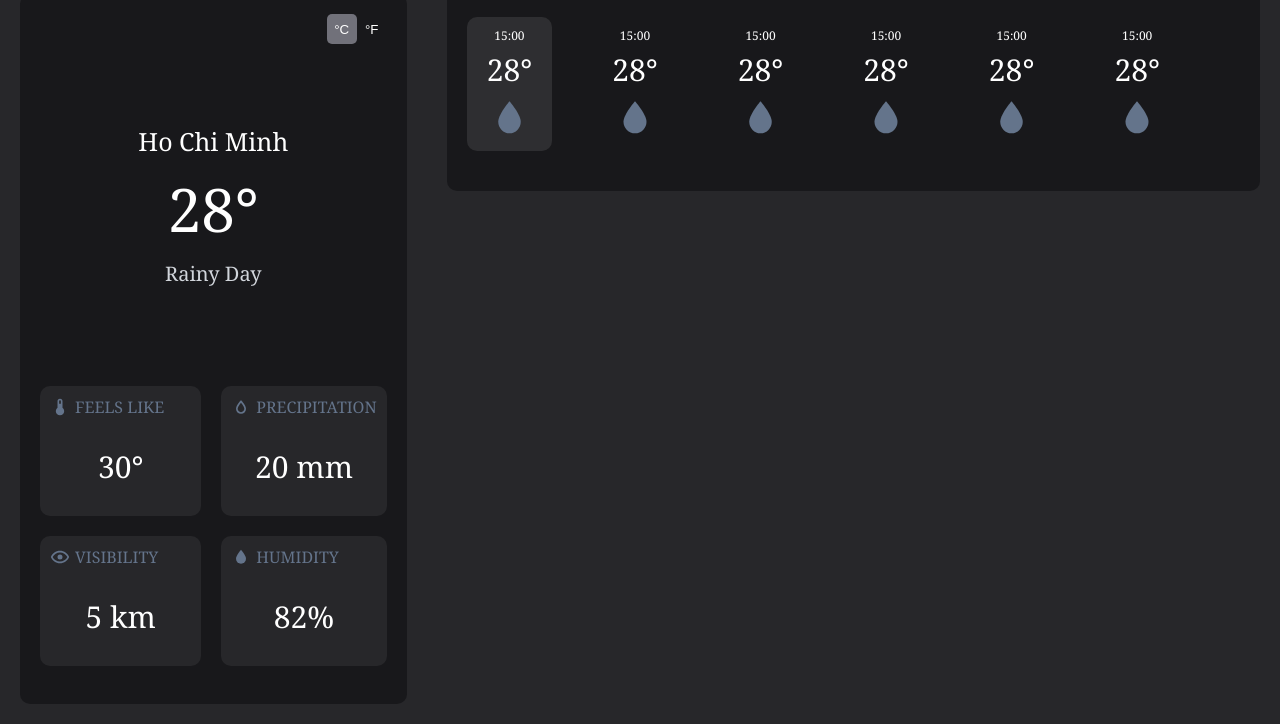
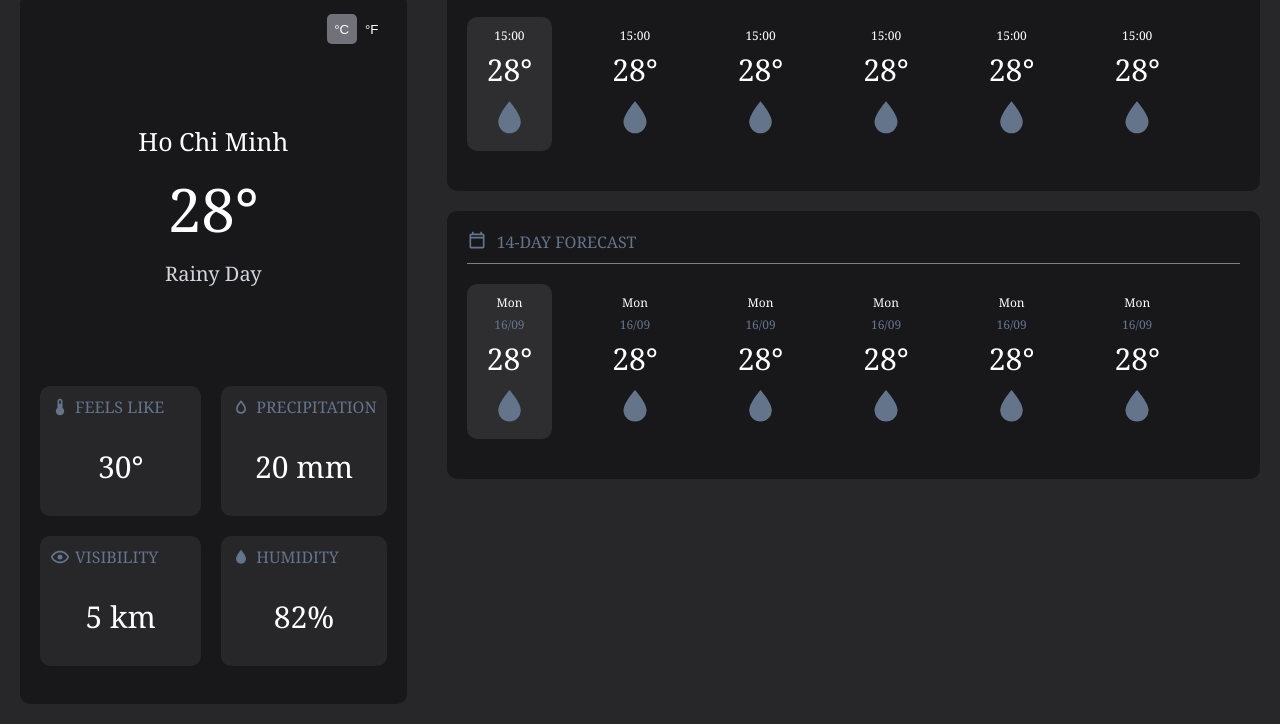
Before and after one commit to vuanhtu52/weather-forecast, a website built with webpack: page dist/index.html in a window 1280 px wide. Shown: the part 76-800 px from the top of the page. Built offline with nearby package versions, Linux system fonts and the light colour scheme; files whose address does not match are found by name.

Commit message:
Add 14-day forecast board

```diff
--- /dev/null
+++ b/src/modules/components/dayForecastBoard/dayForecastBoard.css
@@ -0,0 +1,28 @@
+.day-board {
+    display: flex;
+    flex-direction: column;
+    gap: 20px;
+    background-color: #18181b;
+    padding: 20px;
+    border-radius: 10px;
+}
+
+.day-board .header {
+    display: flex;
+    gap: 10px;
+    color: #64748b;
+    padding-bottom: 10px;
+    border-bottom: 0.5px solid grey;
+}
+
+.day-board .header .icon {
+    width: 20px;
+    height: 20px;
+}
+
+.day-board .cards {
+    display: flex;
+    gap: 40px;
+    width: 100%;
+    overflow-x: auto;
+}
--- /dev/null
+++ b/src/modules/components/dayForecastBoard/dayForecastBoard.js
@@ -0,0 +1,42 @@
+import "./dayForecastBoard.css";
+import CalendarIconLink from "../../../assets/calendar.svg";
+import createDayForecastCard from "../dayForecastCard/dayForecastCard";
+
+const createDayForecastBoard = () => {
+    // Create board
+    const board = document.createElement("div");
+    board.className = "day-board";
+
+    // Add header
+    const header = document.createElement("div");
+    header.className = "header";
+
+    const icon = new Image();
+    icon.className = "icon";
+    icon.src = CalendarIconLink;
+    header.appendChild(icon);
+
+    const title = document.createElement("div");
+    title.textContent = "14-DAY FORECAST";
+    header.appendChild(title);
+
+    board.appendChild(header);
+
+    // Add section to display forecast cards
+    const cards = document.createElement("div");
+    cards.className = "cards";
+
+    for (let i = 0; i < 14; i++) {
+        const card = createDayForecastCard();
+        if (i === 0) {
+            card.classList.add("day-card-active");
+        }
+        cards.appendChild(card);
+    }
+
+    board.appendChild(cards);
+
+    return board;
+};
+
+export default createDayForecastBoard;
--- /dev/null
+++ b/src/modules/components/dayForecastCard/dayForecastCard.css
@@ -0,0 +1,27 @@
+.day-card {
+    display: flex;
+    flex-direction: column;
+    gap: 5px;
+    justify-content: center;
+    align-items: center;
+    padding: 10px 20px;
+    border-radius: 10px;
+    margin-bottom: 20px;
+}
+
+.day-card .day {
+    font-size: 12px;
+}
+
+.day-card .date {
+    font-size: 12px;
+    color: #64748b;
+}
+
+.day-card .temp {
+    font-size: 30px;
+}
+
+.day-card-active {
+    background-color: rgba(245, 245, 245, 0.1);
+}
--- /dev/null
+++ b/src/modules/components/dayForecastCard/dayForecastCard.js
@@ -0,0 +1,36 @@
+import "./dayForecastCard.css";
+import HumidityIconLink from "../../../assets/humidity.svg";
+
+const createDayForecastCard  = () => {
+    // Add card
+    const card = document.createElement("div");
+    card.className = "day-card";
+
+    // Add day
+    const dayDiv = document.createElement("div");
+    dayDiv.className = "day";
+    dayDiv.textContent = "Mon";
+    card.appendChild(dayDiv);
+
+    // Add date
+    const dateDiv = document.createElement("div");
+    dateDiv.className = "date";
+    dateDiv.textContent = "16/09";
+    card.appendChild(dateDiv);
+
+    // Add temperature
+    const tempDiv = document.createElement("div");
+    tempDiv.className = "temp";
+    tempDiv.textContent = "28°"
+    card.appendChild(tempDiv);
+
+    // Add icon
+    const icon = new Image();
+    icon.className = "icon"
+    icon.src = HumidityIconLink;
+    card.appendChild(icon);
+
+    return card;
+};
+
+export default createDayForecastCard;
--- a/src/modules/controllers/ScreenController.js
+++ b/src/modules/controllers/ScreenController.js
@@ -1,4 +1,5 @@
 import LogoIconLink from "../../assets/logo.svg";
+import createDayForecastBoard from "../components/dayForecastBoard/dayForecastBoard";
 import createHourForecastBoard from "../components/hourForecastBoard/hourForecastBoard";
 import createSearchBar from "../components/searchBar/searchBar";
 import createTodayBoard from "../components/todayBoard/todayBoard";
@@ -34,6 +35,10 @@ const ScreenController = () => {
         const hourForecastBoard = createHourForecastBoard();
         rightSection.appendChild(hourForecastBoard);
 
+        // Add 14-day forecast board
+        const dayForecastBoard = createDayForecastBoard();
+        rightSection.appendChild(dayForecastBoard);
+
         document.body.appendChild(rightSection);
     };
 
--- a/src/style.css
+++ b/src/style.css
@@ -25,6 +25,9 @@ body {
 
 .right-section {
     padding: 20px;
+    display: flex;
+    flex-direction: column;
+    gap: 20px;
 }
 
 /* SCROLL BAR */
```
Also changed, not shown: dist/9571d41eda088e19f37b.svg (added), dist/main.js, src/assets/calendar.svg (added).
